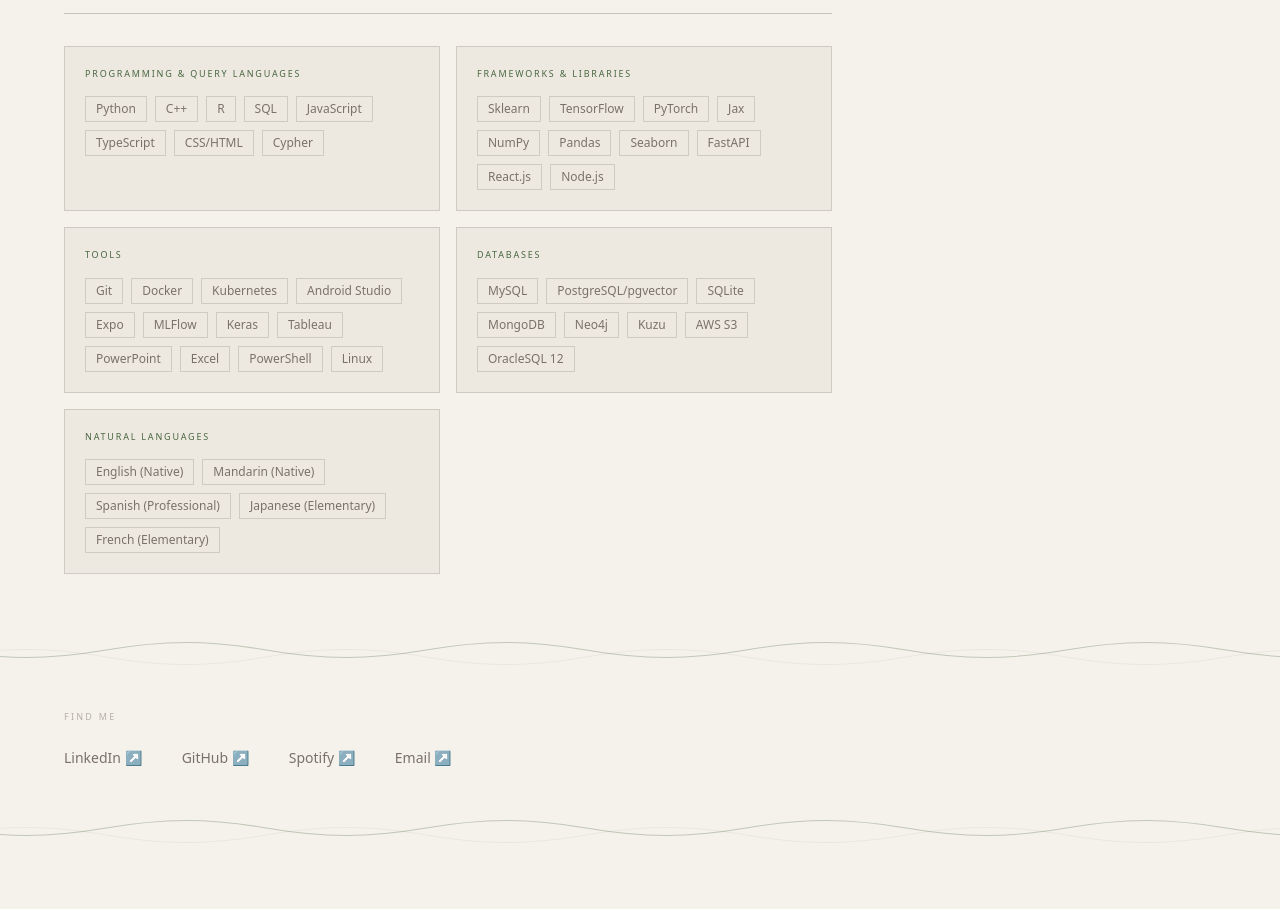
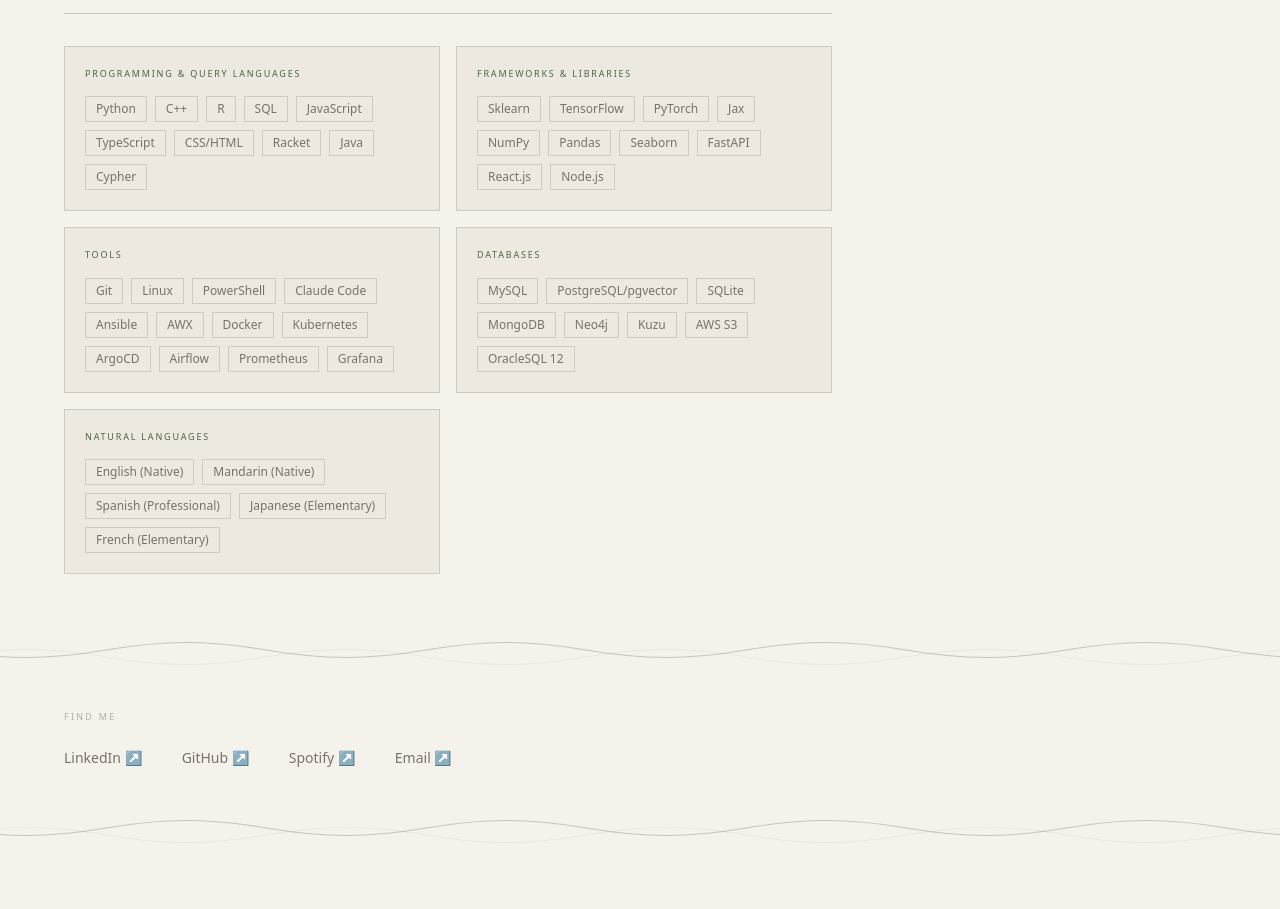
Before and after one commit to GordonBie123/portfolio-website, a Next.js app: page /about in a window 1280 px wide. Shown: the part 1060-1969 px from the top of the page. Built offline with nearby package versions, Linux system fonts and the light colour scheme.

Commit message:
Updated the skills sections

```diff
--- a/src/data/skills.ts
+++ b/src/data/skills.ts
@@ -6,7 +6,7 @@
 export const skillCategories: SkillCategory[] = [
   {
     title: "Programming & Query Languages",
-    skills: ["Python", "C++", "R", "SQL", "JavaScript", "TypeScript", "CSS/HTML", "Cypher"]
+    skills: ["Python", "C++", "R", "SQL", "JavaScript", "TypeScript", "CSS/HTML", "Racket", "Java", "Cypher"]
   },
   {
     title: "Frameworks & Libraries",
@@ -14,7 +14,7 @@
   },
   {
     title: "Tools",
-    skills: ["Git", "Docker", "Kubernetes", "Android Studio", "Expo", "MLFlow", "Keras", "Tableau", "PowerPoint", "Excel", "PowerShell", "Linux"]
+    skills: ["Git", "Linux", "PowerShell", "Claude Code", "Ansible", "AWX", "Docker", "Kubernetes", "ArgoCD", "Airflow", "Prometheus", "Grafana"]
   },
   {
     title: "Databases",
```
